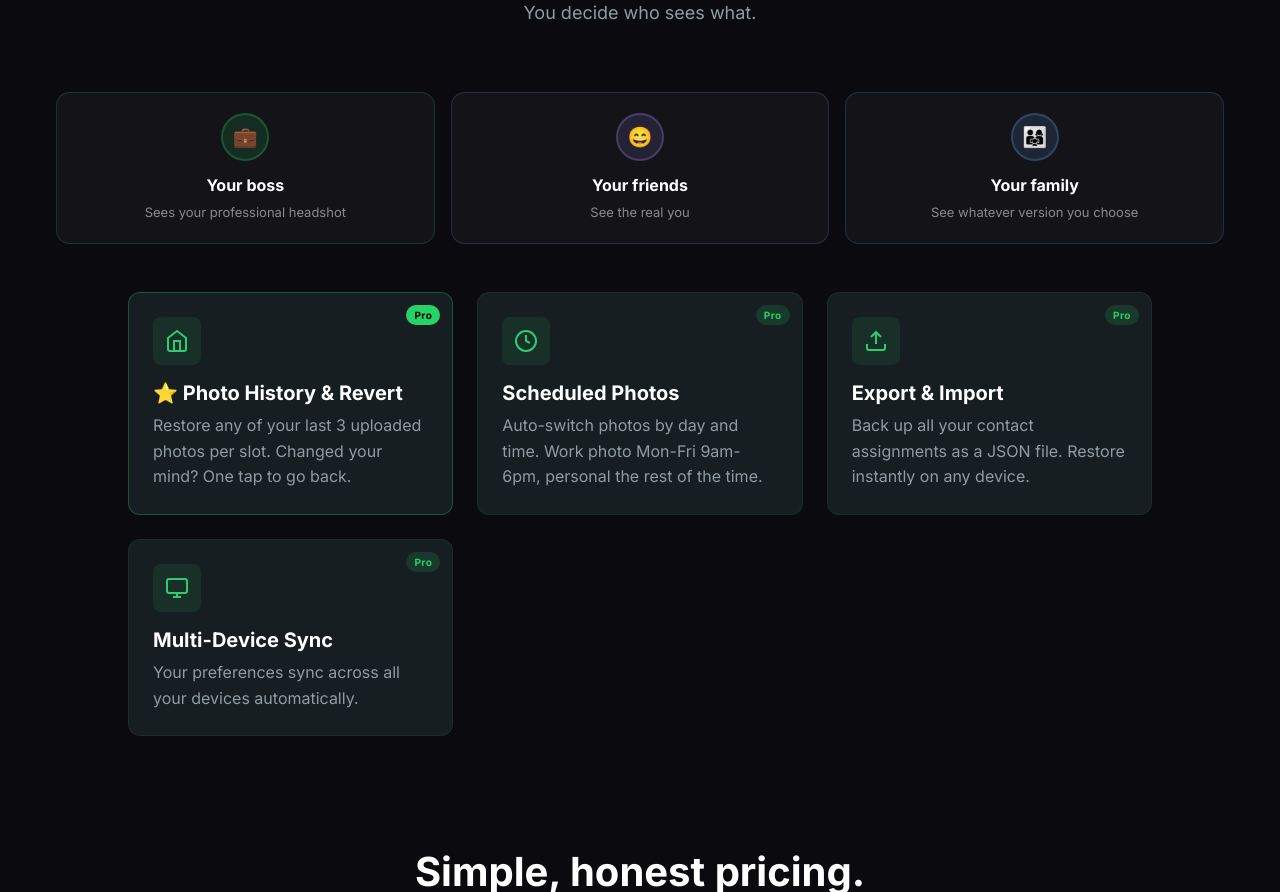
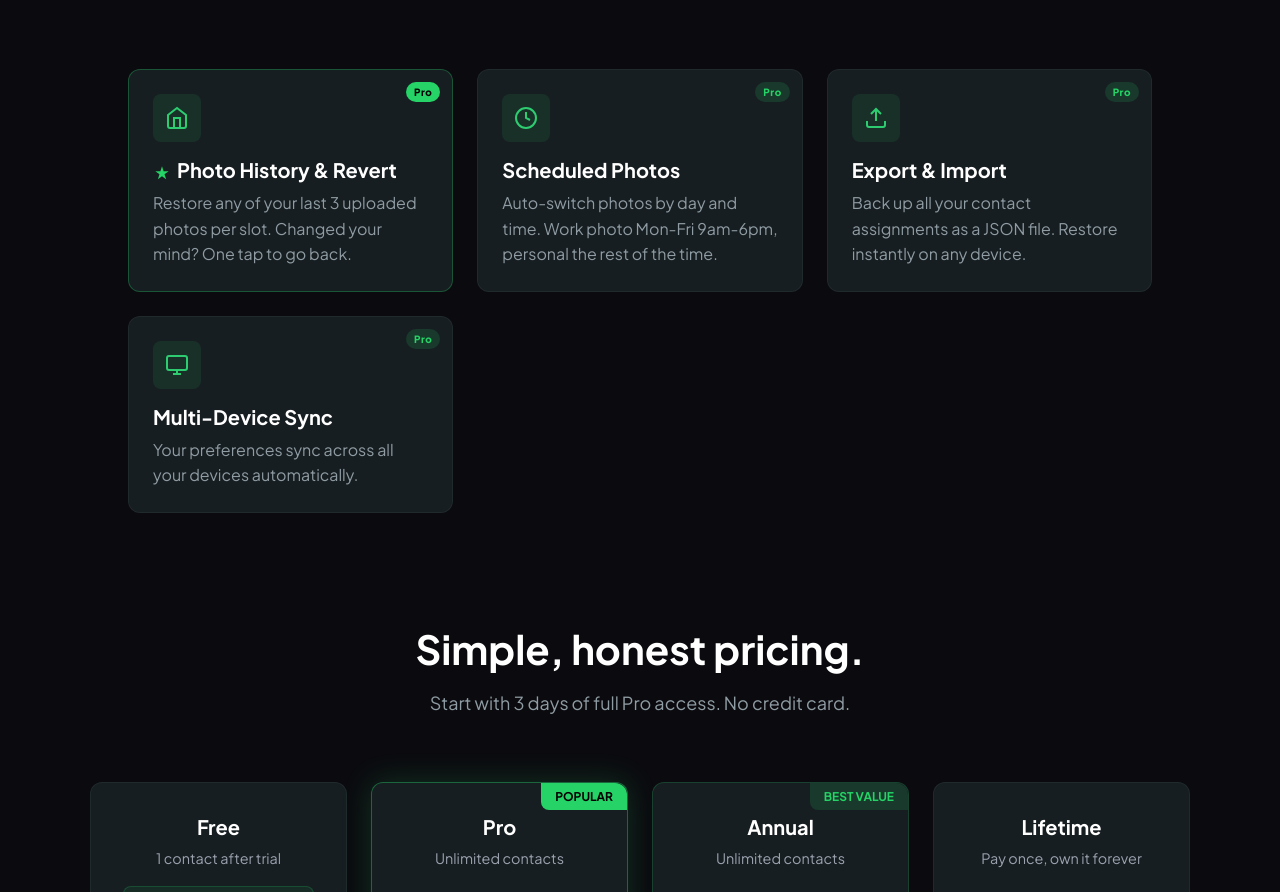
Before and after one commit to JayPlange/dualprofile-landing, a Next.js app: page / in a window 1280 px wide. Shown: the part 4199-5091 px from the top of the page. Built offline with nearby package versions, Linux system fonts and the light colour scheme.

Commit message:
UX: remove identity cards, modern star icon on Photo History, upgrade font to Plus Jakarta Sans

```diff
--- a/pages/index.tsx
+++ b/pages/index.tsx
@@ -1286,7 +1286,7 @@ export default function Home() {
         })}} />
         <link rel="icon" href="/favicon.png" />
         <link rel="apple-touch-icon" href="/favicon.png" />
-        <link href="https://fonts.googleapis.com/css2?family=Inter:wght@400;500;600;700&display=swap" rel="stylesheet" />
+        <link href="https://fonts.googleapis.com/css2?family=Plus+Jakarta+Sans:wght@400;500;600;700;800&display=swap" rel="stylesheet" />
         <script async data-uid="45b1efe5a4" src="https://dualprofile.kit.com/45b1efe5a4/index.js" />
       </Head>
 
@@ -1673,23 +1673,6 @@ export default function Home() {
               <p className="section-subtitle">{t('features_sub')}</p>
             </div>
 
-            {/* Identity examples */}
-            <div style={{display:'grid',gridTemplateColumns:'repeat(auto-fit,minmax(200px,1fr))',gap:'16px',marginBottom:'48px'}}>
-              {[
-                {who: t('identity_boss'), sees: t('identity_boss_sees'), color: '#25D366'},
-                {who: t('identity_friends'), sees: t('identity_friends_sees'), color: '#a78bfa'},
-                {who: t('identity_family'), sees: t('identity_family_sees'), color: '#60a5fa'},
-              ].map((item, i) => (
-                <div key={i} style={{background:'rgba(255,255,255,0.04)',border:`1px solid ${item.color}30`,borderRadius:'14px',padding:'20px',textAlign:'center' as const}}>
-                  <div style={{width:'48px',height:'48px',borderRadius:'50%',background:`${item.color}20`,border:`2px solid ${item.color}40`,margin:'0 auto 12px',display:'flex',alignItems:'center',justifyContent:'center',fontSize:'20px'}}>
-                    {i===0?'💼':i===1?'😄':'👨‍👩‍👧'}
-                  </div>
-                  <div style={{fontWeight:'700',color:'#fff',marginBottom:'4px'}}>{item.who}</div>
-                  <div style={{fontSize:'13px',color:'rgba(255,255,255,0.5)'}}>{item.sees}</div>
-                </div>
-              ))}
-            </div>
-
             {/* 4 Pro features */}
             <div className="features-grid" style={{gridTemplateColumns:'repeat(auto-fit,minmax(240px,1fr))'}}>
               {/* Photo History - flagship */}
@@ -1698,7 +1681,7 @@ export default function Home() {
                 <div className="feature-icon">
                   <svg width="24" height="24" viewBox="0 0 24 24" fill="none" stroke="currentColor" strokeWidth="2"><path d="M3 9l9-7 9 7v11a2 2 0 0 1-2 2H5a2 2 0 0 1-2-2z"></path><polyline points="9 22 9 12 15 12 15 22"></polyline></svg>
                 </div>
-                <h3 className="feature-title">⭐ {t('feat1_title')}</h3>
+                <h3 className="feature-title"><span style={{display:'inline-flex',alignItems:'center',justifyContent:'center',width:'18px',height:'18px',marginRight:'6px',verticalAlign:'middle'}}><svg viewBox="0 0 24 24" fill="#25D366" width="16" height="16"><path d="M12 2l2.4 7.4H22l-6.2 4.5 2.4 7.4L12 17l-6.2 4.3 2.4-7.4L2 9.4h7.6z"/></svg></span>{t('feat1_title')}</h3>
                 <p className="feature-description">{t('feat1_desc')}</p>
               </div>
               <div className="feature-card glass-card animate-on-scroll" style={{position:'relative' as const}}>
@@ -2028,7 +2011,7 @@ export default function Home() {
         }
 
         body {
-          font-family: 'Inter', -apple-system, BlinkMacSystemFont, 'Segoe UI', Roboto, sans-serif;
+          font-family: 'Plus Jakarta Sans', -apple-system, BlinkMacSystemFont, 'Segoe UI', sans-serif;
           line-height: 1.6;
           -webkit-font-smoothing: antialiased;
           -moz-osx-font-smoothing: grayscale;
--- a/pages/privacy.tsx
+++ b/pages/privacy.tsx
@@ -39,7 +39,7 @@ export default function Privacy() {
         <style dangerouslySetInnerHTML={{
           __html: `
             body {
-              font-family: 'Inter', -apple-system, BlinkMacSystemFont, 'Segoe UI', Roboto, sans-serif;
+              font-family: 'Plus Jakarta Sans', -apple-system, BlinkMacSystemFont, 'Segoe UI', Roboto, sans-serif;
               background-color: #0b0b0f;
               color: #ffffff;
               margin: 0;
--- a/pages/support.tsx
+++ b/pages/support.tsx
@@ -37,7 +37,7 @@ export default function Support() {
         <style dangerouslySetInnerHTML={{
           __html: `
             body {
-              font-family: 'Inter', -apple-system, BlinkMacSystemFont, 'Segoe UI', Roboto, sans-serif;
+              font-family: 'Plus Jakarta Sans', -apple-system, BlinkMacSystemFont, 'Segoe UI', Roboto, sans-serif;
               background-color: #0b0b0f;
               color: #ffffff;
               margin: 0;
```
